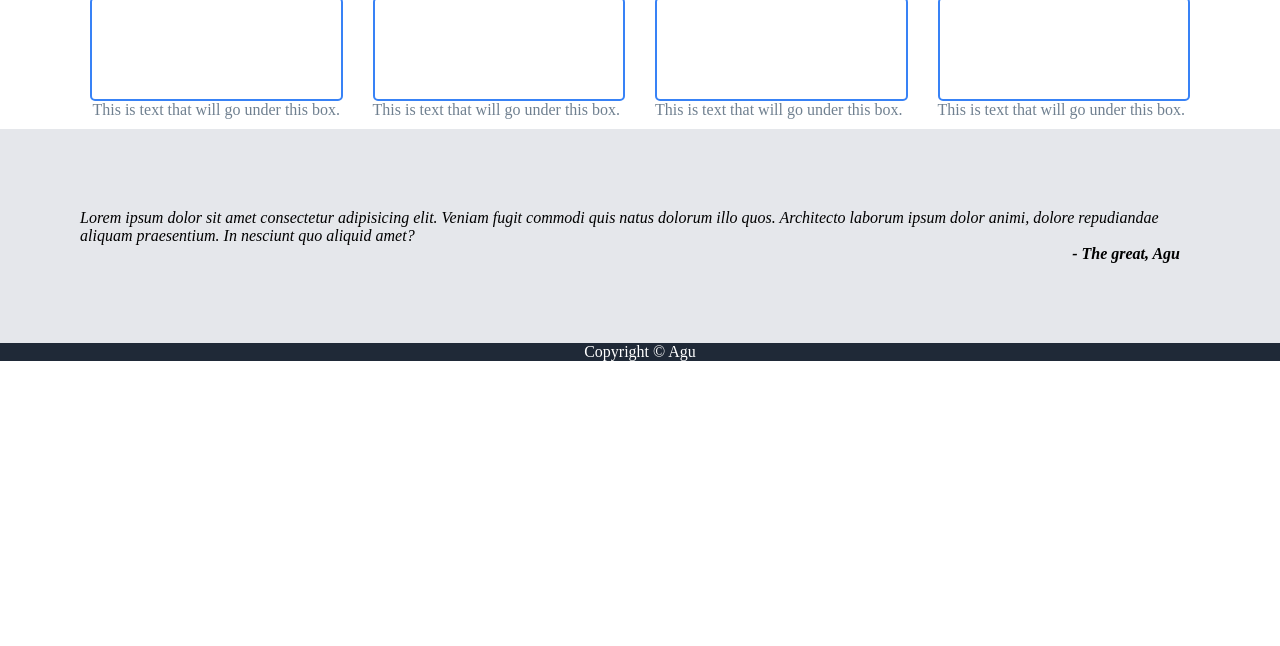
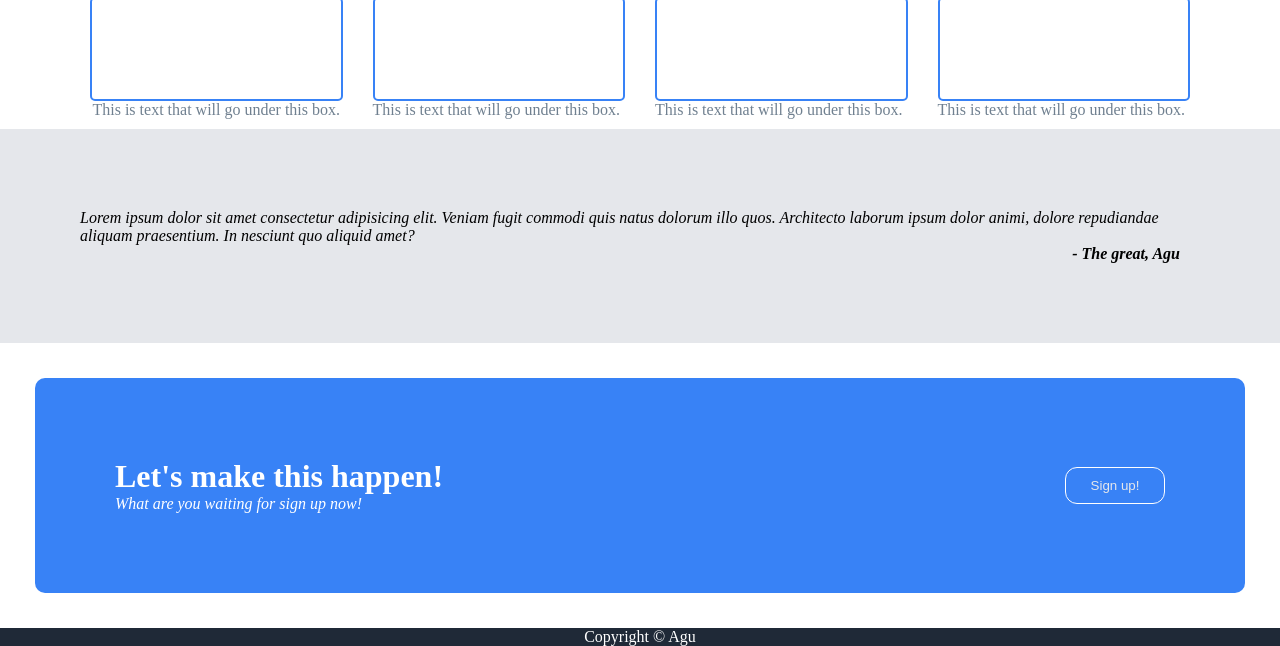
Before and after one commit to agustinromano/landing-page, a plain HTML site: page index.html in a window 1280 px wide. Shown: the part 470-1116 px from the top of the page. Before the commit the page ends 831 px from the top, so only its background shows below. Drawn offline with Linux system fonts and the light colour scheme.

Commit message:
Finished the project.

```diff
--- a/index.html
+++ b/index.html
@@ -60,6 +60,14 @@
       <p class="agu">- The great, Agu</p>
     </div>
 
+    <div class="last-sign-up">
+        <div class="last-words">
+            <h1>Let's make this happen!</h1>
+            <p>What are you waiting for sign up now!</p>
+        </div>
+        <button>Sign up!</button>
+    </div>
+
     <footer>Copyright &copy Agu</footer>
   </body>
 </html>
--- a/style.css
+++ b/style.css
@@ -113,6 +113,30 @@ p {
   padding-right: 20px;
 }
 
+/* This is the fourth layer */
+
+.last-sign-up {
+  margin: 35px;
+  padding: 80px;
+  background-color: #3882f6;
+  border-radius: 10px;
+  display: flex;
+  align-items: center;
+  text-align: left;
+}
+
+.last-words {
+  color: white;
+  display: flex;
+  flex-direction: column;
+  flex: 1;
+}
+
+.last-sign-up button {
+  border: 0.5px solid white;
+  width: 100px;
+}
+
 /* This is the footer layer */
 footer {
   background-color: #1f2937;
```
